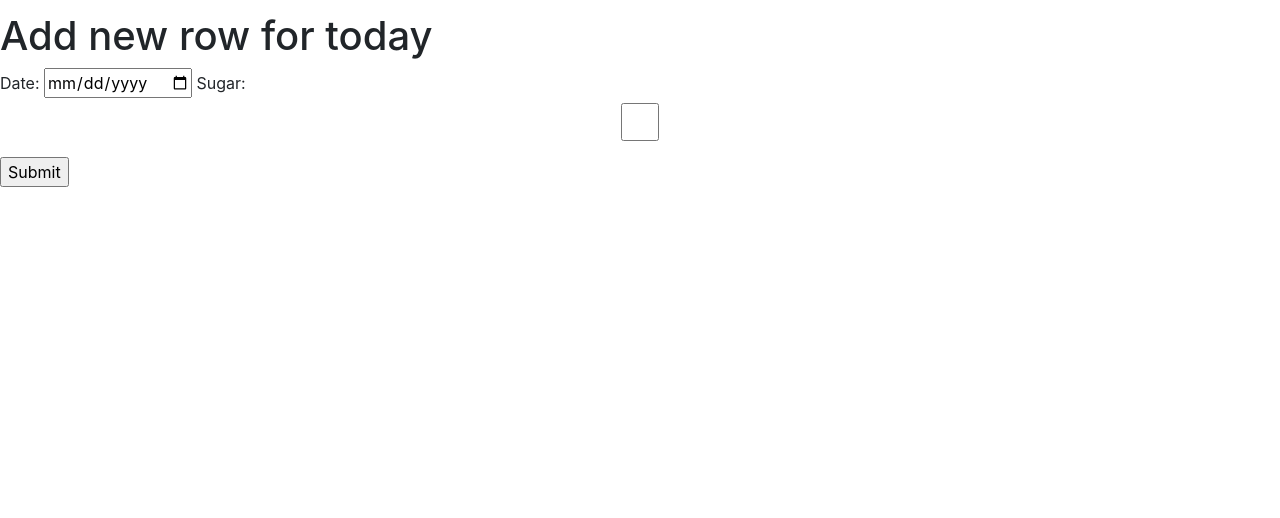
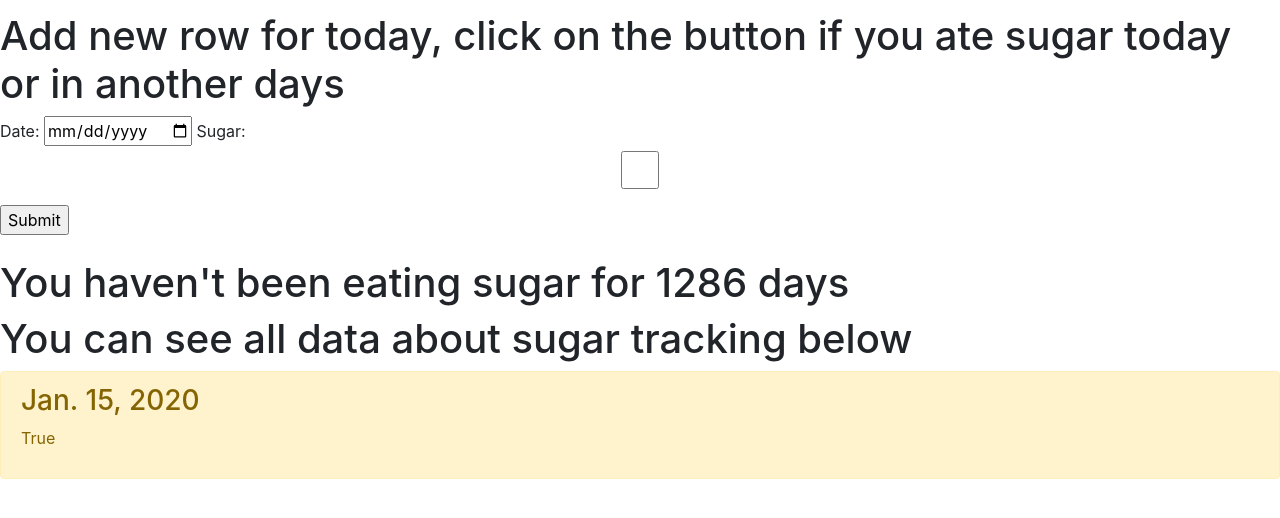
Before and after one commit to DmitrySavinskikh/healthy_diet, a Django app: page /sugar_counting in a window 1280 px wide. Shown: the part 44-562 px from the top of the page. Run offline with Django 4.2, Linux system fonts and the light colour scheme; a user stored in the database is signed in; tables that the repository leaves empty hold one stand-in row (values such as "Sample post").

Commit message:
added day counter

```diff
--- a/healthy_diet/main/templates/main/sugar_counting.html
+++ b/healthy_diet/main/templates/main/sugar_counting.html
@@ -14,14 +14,27 @@ Sugar Counting
 
 {% block mainbody %}
     {% if user.is_authenticated %}
-    <h1>Add new row for today</h1>
+        <h1>Add new row for today, click on the button if you ate sugar today or in another days</h1>
         <form method="post">
             {% csrf_token %}
-        {{form}}
+            {{ form }}
             <pre></pre>
             <input type="submit">
             <span>{{ error }}</span>
         </form>
+        <br>
+        <h1>You haven't been eating sugar for {{ sugar_free_days }}</h1>
+        <h1>You can see all data about sugar tracking below</h1>
+        {% if sugar_all_data %}
+            {% for item in sugar_all_data %}
+                <div class="alert alert-warning mt-2">
+                    <h3>{{ item.date }}</h3>
+                    <p>{{ item.sugar }}</p>
+                </div>
+            {% endfor %}
+        {% else %}
+            <h1>DB is empty</h1>
+        {% endif %}
     {% else %}
     <p>You are not logged in</p>
     {% endif %}
--- a/healthy_diet/main/views.py
+++ b/healthy_diet/main/views.py
@@ -1,10 +1,29 @@
 from django.shortcuts import render, redirect
-from .models import FoodPerDay
+from datetime import timedelta, datetime
+from .models import FoodPerDay, Sugar
 from .forms import FoodPerDayForm, SugarCoutingForm
 
 
 def index(request):
-    return render(request, 'main/index.html', )
+    return render(request, 'main/index.html')
+
+def count_consecutive_days(left_border_date):
+    count = 0
+
+    if left_border_date != 0:
+        right_border_date = 0
+        for item in Sugar.objects.all().order_by('-date'):
+            print('item...', item)
+            if item.sugar == False:
+                right_border_date = item.date
+                break
+    else:
+        return '0 days'
+
+    if right_border_date == 0:
+        right_border_date = datetime.now()
+    count = right_border_date.date() - left_border_date
+    return (str(count).split(', '))[0]
 
 def sugar_counting(request):
     if request.method == 'POST':
@@ -14,10 +33,18 @@ def sugar_counting(request):
             return redirect('home')
 
     form = SugarCoutingForm()
-    dict_add = {
-        'form': form
-    }
-    return render(request, 'main/sugar_counting.html', dict_add)
+    start_date = 0
+    if len(Sugar.objects.all().order_by('-date')) > 0:
+        for item in Sugar.objects.all().order_by('date'):
+            if item.sugar == True:
+                start_date = item.date
+                continue
+            else:
+                continue
+
+    sugar_free_days = count_consecutive_days(start_date)
+    sugar_all_data = Sugar.objects.all().order_by('-date')
+    return render(request, 'main/sugar_counting.html', {'form': form, 'sugar_free_days': sugar_free_days, 'sugar_all_data': sugar_all_data})
 
 def all_data(request):
     food_per_day = FoodPerDay.objects.order_by('-date')[:7]
```
Lines whose indentation alone changed are shown as unchanged.
